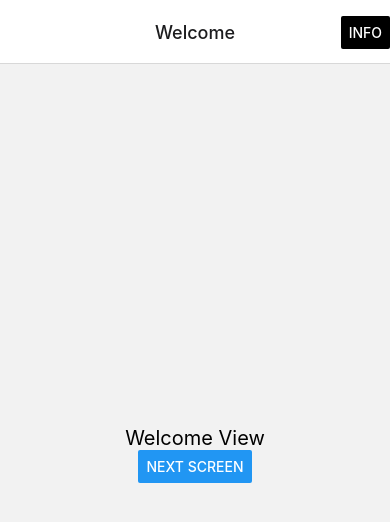
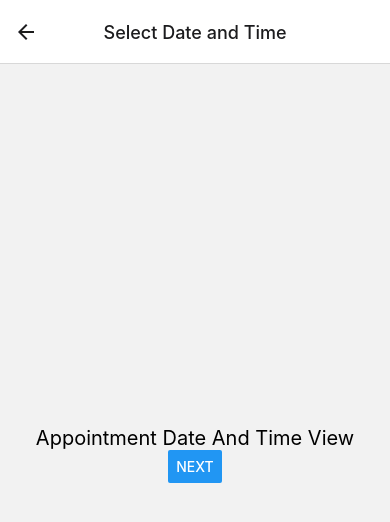
Before and after one commit to Jnarrr/vetaminaReactNative, a React Native app: screen /AppointmentDateAndTime in a window 390 px wide. Shown: the top 522 px of the page. Built offline with nearby package versions, Linux system fonts and the light colour scheme.

Commit message:
dynamicNavBart

```diff
--- a/App.js
+++ b/App.js
@@ -8,6 +8,9 @@ import HomeScreen from './screens/Home';
 import LoginScreen from './screens/Login';
 import RegisterScreen from './screens/Register';
 import WelcomeScreen from './screens/Welcome';
+import AppointmentProcedureScreen from './screens/AppointmentProcedure';
+import AppointmentDateAndTimeScreen from './screens/AppointmentDateAndTime';
+import AppointmentSelectPetScreen from './screens/AppointmentSelectPet';
 
 import TabNavigator from './navs/TabNavigator';
 
@@ -51,6 +54,9 @@ const MyStack = () => {
           headerShown: false
 
         }} />
+        <Stack.Screen name="AppointmentProcedure" component={ AppointmentProcedureScreen } options = {{ title: 'Select Procedure' }} />
+        <Stack.Screen name="AppointmentDateAndTime" component={ AppointmentDateAndTimeScreen } options = {{ title: 'Select Date and Time' }} />
+        <Stack.Screen name="AppointmentSelectPet" component={ AppointmentSelectPetScreen } options = {{ title: 'Select Pet' }} />
       </Stack.Navigator>
     </NavigationContainer>
   );
--- a/navs/TabNavigator.js
+++ b/navs/TabNavigator.js
@@ -6,6 +6,7 @@ import { createBottomTabNavigator } from '@react-navigation/bottom-tabs';
 import HomeScreen from '../screens/Home';
 import PetsScreen from '../screens/Pets';
 import AppointmentScreen from '../screens/Appointment';
+import AppointmentProcedureScreen from '../screens/AppointmentProcedure';
 import MessageScreen from '../screens/Message';
 import SearchScreen from '../screens/Search';
 
--- a/screens/Appointment.js
+++ b/screens/Appointment.js
@@ -5,6 +5,7 @@ const AppointmentScreen = ( {navigation} ) => {
     return(
         <View style = {{ flex: 1, justifyContent: 'center', justifyContent: 'center', alignItems: 'center'}}>
             <Text style = {{ fontSize: 20, color: 'black'}}>Appointment View</Text>
+            <Text style = {{ fontSize: 20, color: 'black'}}>Appointment Lists</Text>
         </View>
     );
 };
--- /dev/null
+++ b/screens/AppointmentDateAndTime.js
@@ -0,0 +1,13 @@
+import React from 'react';
+import {View, Button, Text} from 'react-native';
+
+const AppointmentDateAndTimeScreen = ( {navigation} ) => {
+    return(
+        <View style = {{ flex: 1, justifyContent: 'center', justifyContent: 'center', alignItems: 'center'}}>
+            <Text style = {{ fontSize: 20, color: 'black'}}>Appointment Date And Time View</Text>
+            <Button onPress={ () => navigation.navigate('AppointmentSelectPet')} title='Next'></Button>
+        </View>
+    );
+};
+
+export default AppointmentDateAndTimeScreen;
--- /dev/null
+++ b/screens/AppointmentProcedure.js
@@ -0,0 +1,13 @@
+import React from 'react';
+import {View, Button, Text} from 'react-native';
+
+const AppointmentProcedureScreen = ( {navigation} ) => {
+    return(
+        <View style = {{ flex: 1, justifyContent: 'center', justifyContent: 'center', alignItems: 'center'}}>
+            <Text style = {{ fontSize: 20, color: 'black'}}>Appointment Procedure View</Text>
+            <Button onPress={ () => navigation.navigate('AppointmentDateAndTime')} title='Next'></Button>
+        </View>
+    );
+};
+
+export default AppointmentProcedureScreen;
--- /dev/null
+++ b/screens/AppointmentSelectPet.js
@@ -0,0 +1,13 @@
+import React from 'react';
+import {View, Button, Text} from 'react-native';
+
+const AppointmentSelectPetScreen = ( {navigation} ) => {
+    return(
+        <View style = {{ flex: 1, justifyContent: 'center', justifyContent: 'center', alignItems: 'center'}}>
+            <Text style = {{ fontSize: 20, color: 'black'}}>Appointment Select Pet View</Text>
+            <Button onPress={ () => navigation.navigate('Appointment')} title='Done'></Button>
+        </View>
+    );
+};
+
+export default AppointmentSelectPetScreen;
--- a/screens/Search.js
+++ b/screens/Search.js
@@ -5,6 +5,7 @@ const SearchScreen = ( {navigation} ) => {
     return(
         <View style = {{ flex: 1, justifyContent: 'center', justifyContent: 'center', alignItems: 'center'}}>
             <Text style = {{ fontSize: 20, color: 'black'}}>Search View</Text>
+            <Button onPress={ () => navigation.navigate('AppointmentProcedure')} title='Create Appointment'></Button>
         </View>
     );
 };
```
Also changed, not shown: bottomTabNavigator.js (deleted, +0 -16 lines).
